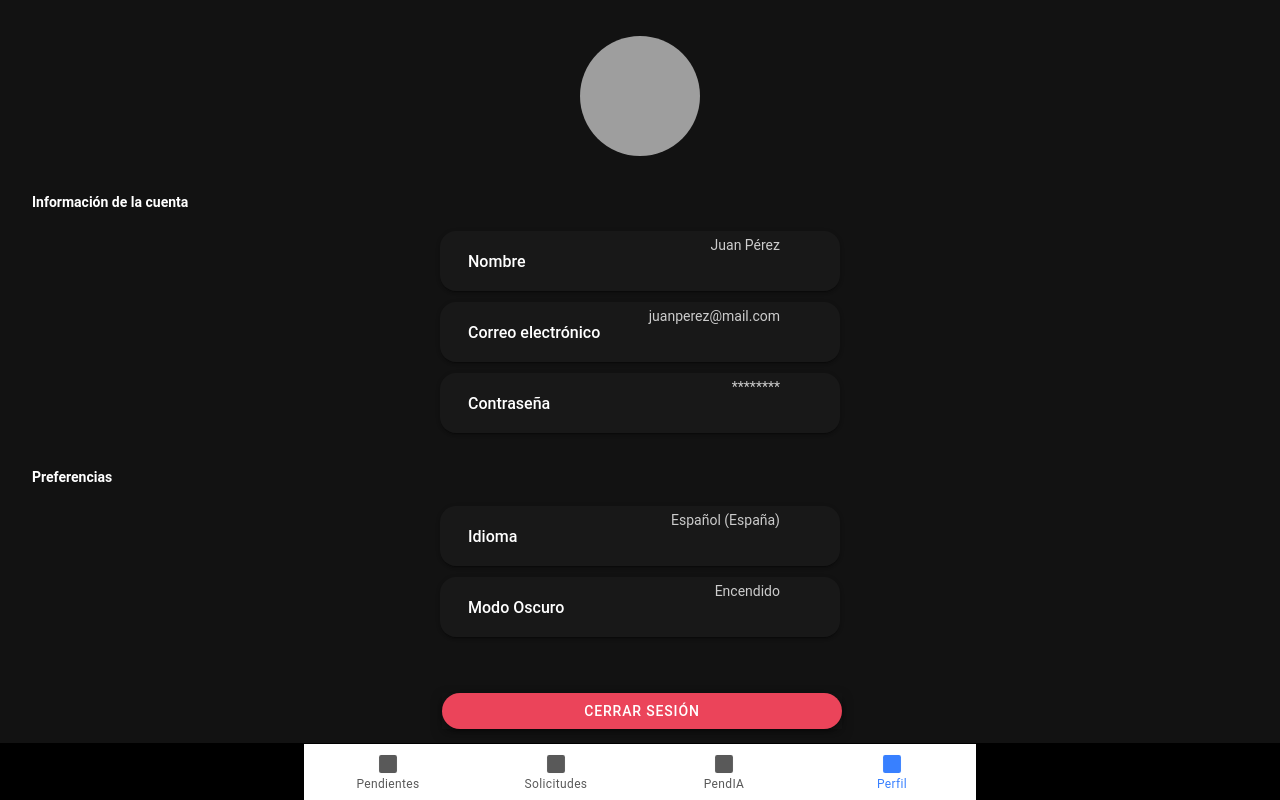
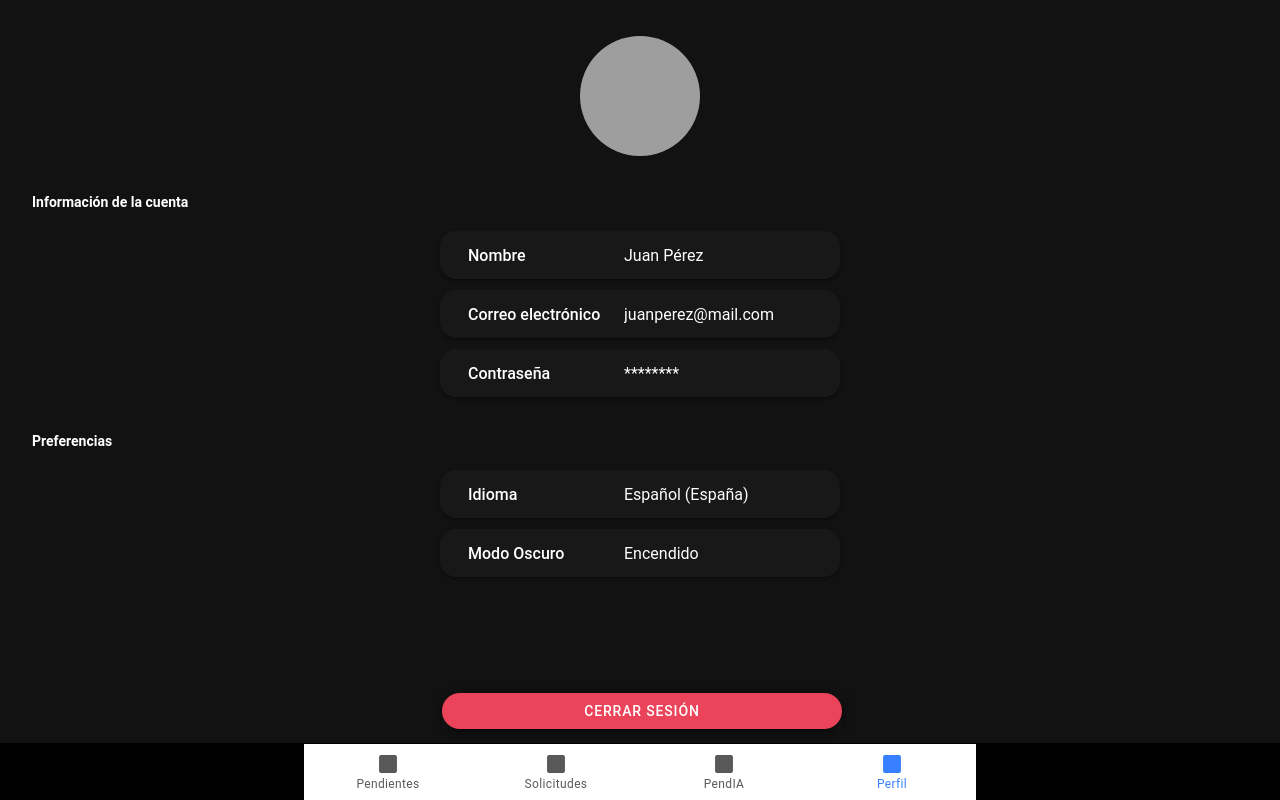
Before and after one commit to Joakamakaka1/Pendia-App, a React (Create React App) app: page /menu/tab4 in a window 1280 px wide. Built offline with nearby package versions, Linux system fonts and the light colour scheme; grey boxes are pictures that could not be loaded.

Commit message:
Correcciones

```diff
--- a/src/pages/Tab1.css
+++ b/src/pages/Tab1.css
@@ -48,7 +48,7 @@
 
 delete-button {
   --color: #ff4c4c;
-  padding-left: 100px;
+  padding-left: 200px;
 }
 
 .floating-ion-button {
--- a/src/pages/Tab4.css
+++ b/src/pages/Tab4.css
@@ -31,14 +31,12 @@
   max-width: 400px;
 }
 
-/* === Tarjetas === */
 .profile-card {
   background-color: #181818;
   width: 100%;
   max-width: 400px;
   margin-top: 1px;
   border-radius: 16px;
-  height: 60px;
 }
 
 .profile-item {
@@ -51,20 +49,21 @@
   padding: 0 12px;
 }
 
-/* Label a la izquierda */
-.field-label {
+.field-label-type {
   color: white;
   font-weight: 500;
   font-size: 15px;
+  display: flex;
+  align-items: center;
+  justify-content: center;
 }
 
-/* Valor alineado a la derecha */
-.field-value {
+.field-label {
   color: #ccc;
-  font-size: 14px;
-  text-align: right;
-  flex: 1;
-  margin-left: 20px;
+  font-size: 4px;
+  display: flex;
+  align-items: center;
+  justify-content: center;
   white-space: nowrap;
   overflow: hidden;
   text-overflow: ellipsis;
--- a/src/pages/Tab4.tsx
+++ b/src/pages/Tab4.tsx
@@ -1,14 +1,13 @@
-import React from "react";
 import {
-  IonPage,
+  IonButton,
+  IonCard,
   IonContent,
-  IonCard,
   IonItem,
   IonLabel,
-  IonNote,
   IonListHeader,
-  IonButton,
+  IonPage,
 } from "@ionic/react";
+import React from "react";
 import "./Tab4.css";
 
 export const Tab4: React.FC = () => {
@@ -39,22 +38,24 @@ export const Tab4: React.FC = () => {
 
           <IonCard className="profile-card">
             <IonItem lines="none" className="profile-item">
-              <IonLabel className="field-label">Nombre</IonLabel>
-              <IonNote className="field-value">{profile.name}</IonNote>
+              <IonLabel className="field-label-type">Nombre</IonLabel>
+              <IonLabel className="field-label">{profile.name}</IonLabel>
             </IonItem>
           </IonCard>
 
           <IonCard className="profile-card">
             <IonItem lines="none" className="profile-item">
-              <IonLabel className="field-label">Correo electrónico</IonLabel>
-              <IonNote className="field-value">{profile.email}</IonNote>
+              <IonLabel className="field-label-type">
+                Correo electrónico
+              </IonLabel>
+              <IonLabel className="field-label">{profile.email}</IonLabel>
             </IonItem>
           </IonCard>
 
           <IonCard className="profile-card">
             <IonItem lines="none" className="profile-item">
-              <IonLabel className="field-label">Contraseña</IonLabel>
-              <IonNote className="field-value">{profile.password}</IonNote>
+              <IonLabel className="field-label-type">Contraseña</IonLabel>
+              <IonLabel className="field-label">{profile.password}</IonLabel>
             </IonItem>
           </IonCard>
 
@@ -65,15 +66,15 @@ export const Tab4: React.FC = () => {
 
           <IonCard className="profile-card">
             <IonItem lines="none" className="profile-item">
-              <IonLabel className="field-label">Idioma</IonLabel>
-              <IonNote className="field-value">{profile.language}</IonNote>
+              <IonLabel className="field-label-type">Idioma</IonLabel>
+              <IonLabel className="field-label">{profile.language}</IonLabel>
             </IonItem>
           </IonCard>
 
           <IonCard className="profile-card">
             <IonItem lines="none" className="profile-item">
-              <IonLabel className="field-label">Modo Oscuro</IonLabel>
-              <IonNote className="field-value">{profile.darkMode}</IonNote>
+              <IonLabel className="field-label-type">Modo Oscuro</IonLabel>
+              <IonLabel className="field-label">{profile.darkMode}</IonLabel>
             </IonItem>
           </IonCard>
 
```
